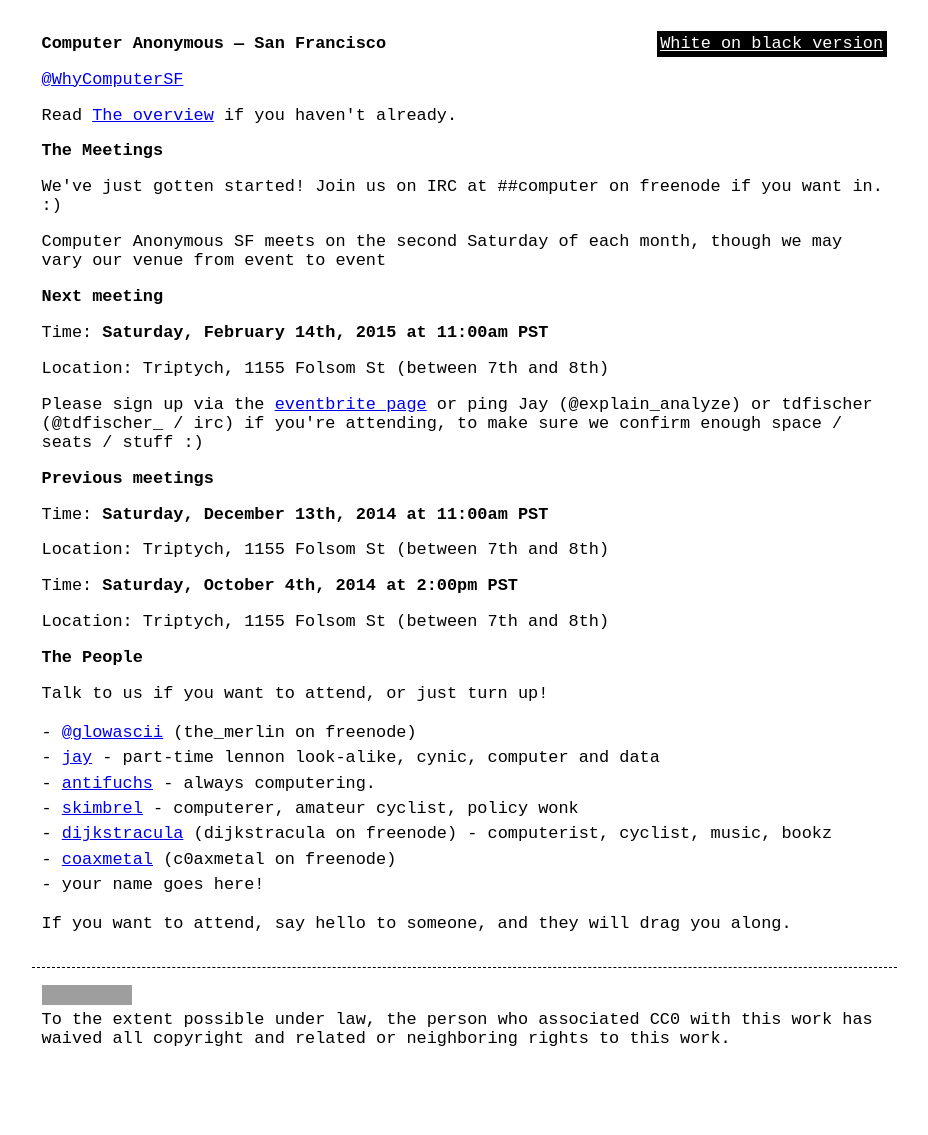
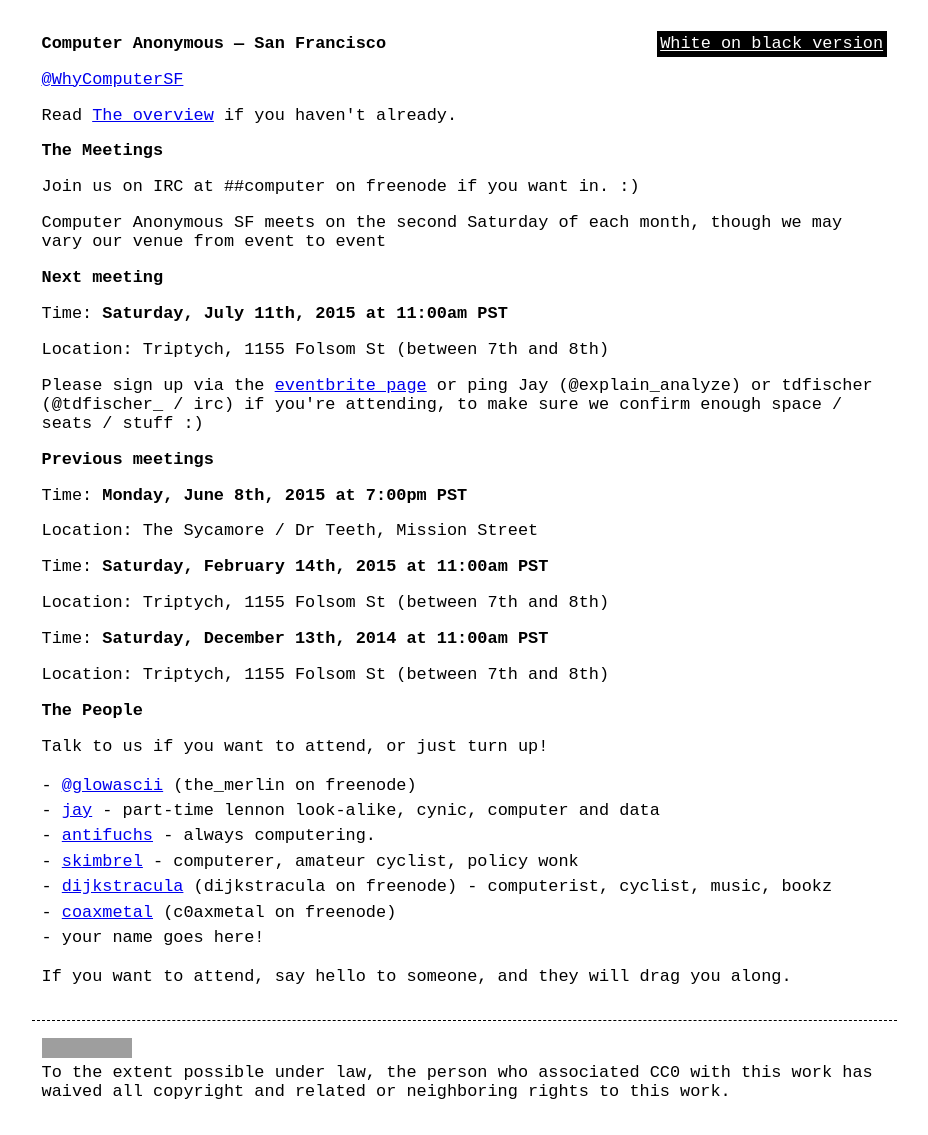
Before and after one commit to computeranonymous/computer, a Jekyll site: the page built from us_sanfrancisco.html, in a window 1280 px wide. Shown: the whole page, without its empty margins (176-1104 px from the left). Built offline with Jekyll 4.4.1, drawn with Linux system fonts in a browser that asks for light colours; before the commit the page ends 1082 px from its top, so only the background shows below that; grey boxes are pictures that could not be loaded.

Commit message:
[jul-2015] Computer

```diff
--- a/us_sanfrancisco.html
+++ b/us_sanfrancisco.html
@@ -11,23 +11,26 @@
 
       <h2>The Meetings</h2>
 
-      <p>We've just gotten started! Join us on IRC at ##computer on freenode if you want in. :)</p>
+      <p>Join us on IRC at ##computer on freenode if you want in. :)</p>
 
       <p>Computer Anonymous SF meets on the second Saturday of each month, though we may vary our venue from event to event</p>
 
       <h3>Next meeting</h3>
 
-      <p>Time: <strong>Saturday, February 14th, 2015 at 11:00am PST</strong></p>
+      <p>Time: <strong>Saturday, July 11th, 2015 at 11:00am PST</strong></p>
       <p>Location: Triptych, 1155 Folsom St (between 7th and 8th)</p>
 
       <p>Please sign up via the <a href="https://computeranonymoussf.eventbrite.com">eventbrite page</a> or ping Jay (@explain_analyze) or tdfischer (@tdfischer_ / irc) if you're attending, to make sure we confirm enough space / seats / stuff :)</p>
 
       <h3>Previous meetings</h3>
 
-      <p>Time: <strong>Saturday, December 13th, 2014 at 11:00am PST</strong></p>
+      <p>Time: <strong>Monday, June 8th, 2015 at 7:00pm PST</strong></p>
+      <p>Location: The Sycamore / Dr Teeth, Mission Street</p>
+
+      <p>Time: <strong>Saturday, February 14th, 2015 at 11:00am PST</strong></p>
       <p>Location: Triptych, 1155 Folsom St (between 7th and 8th)</p>
 
-      <p>Time: <strong>Saturday, October 4th, 2014 at 2:00pm PST</strong></p>
+      <p>Time: <strong>Saturday, December 13th, 2014 at 11:00am PST</strong></p>
       <p>Location: Triptych, 1155 Folsom St (between 7th and 8th)</p>
 
       <h3>The People</h3>
```
